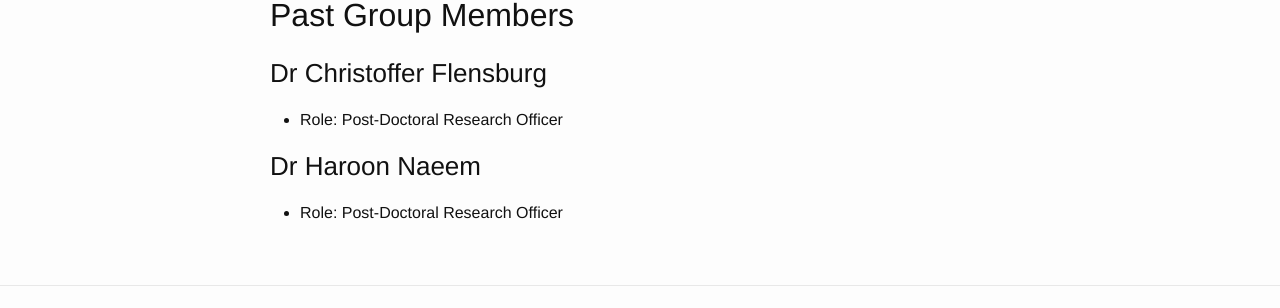
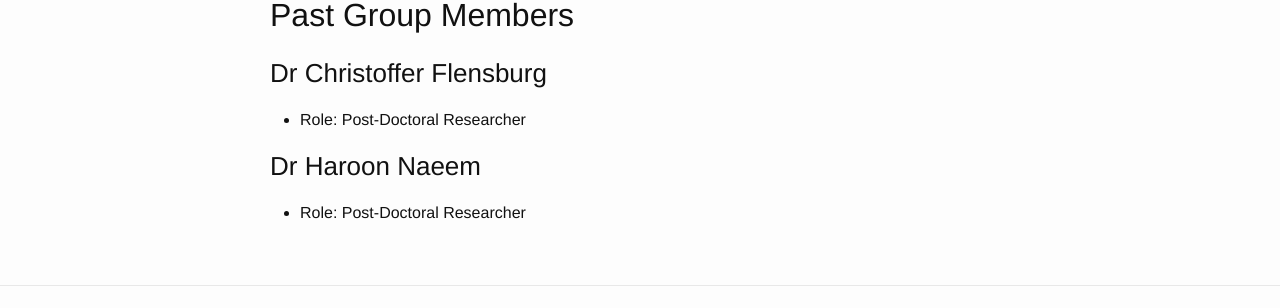
Before and after one commit to Oshlack/oshlack.github.io, a Jekyll site: the page built from people.md, in a window 1280 px wide. Shown: the part 1697-2005 px from the top of the page. Built offline with Jekyll 4.4.1, drawn with Linux system fonts in a browser that asks for light colours.

Commit message:
Update people.md

```diff
--- a/people.md
+++ b/people.md
@@ -54,7 +54,7 @@ permalink: /people/
 ## Past Group Members
 
 ### Dr Christoffer Flensburg
-* Role: Post-Doctoral Research Officer
+* Role: Post-Doctoral Researcher
 
 ### Dr Haroon Naeem
-* Role: Post-Doctoral Research Officer
+* Role: Post-Doctoral Researcher
```
